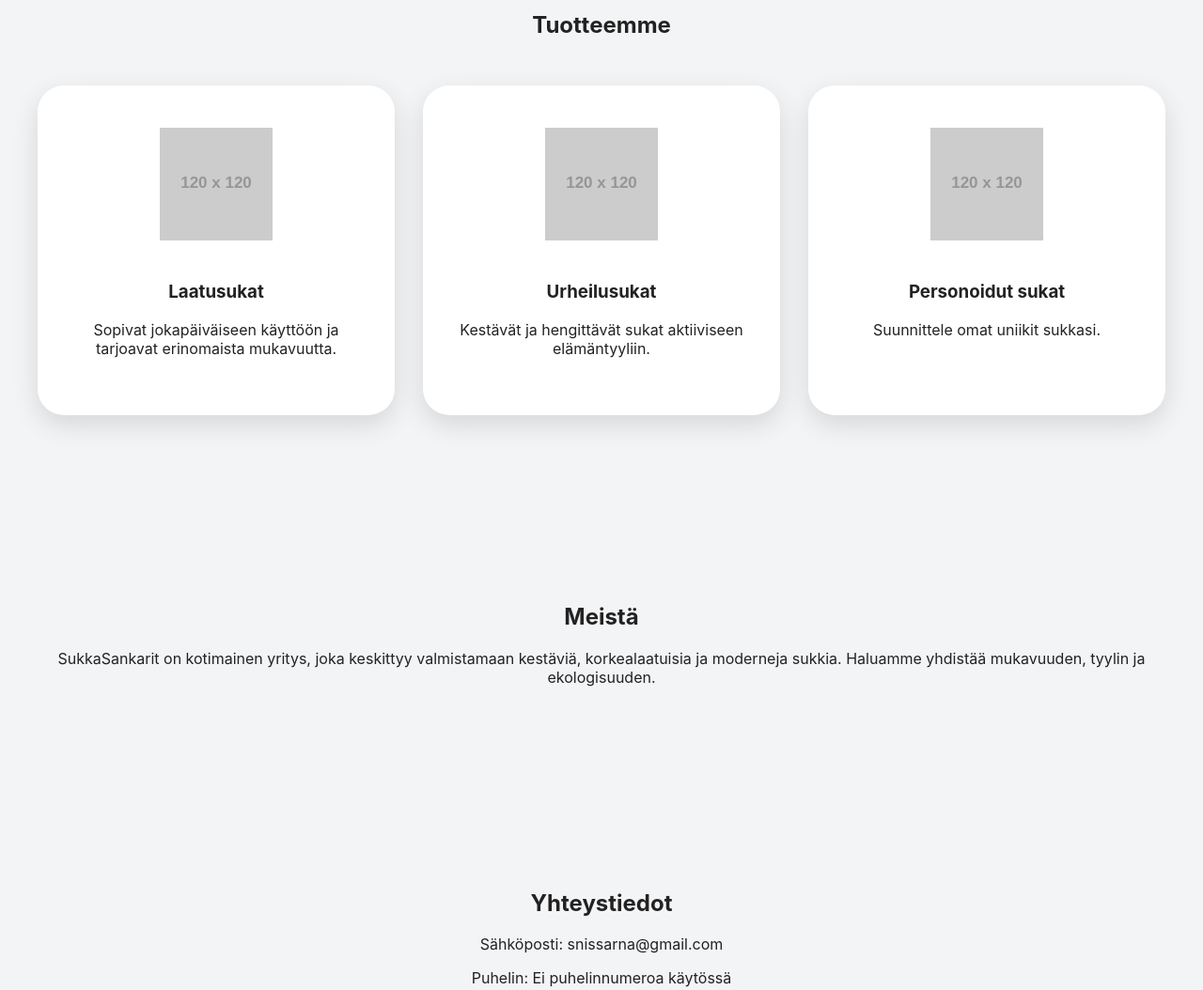
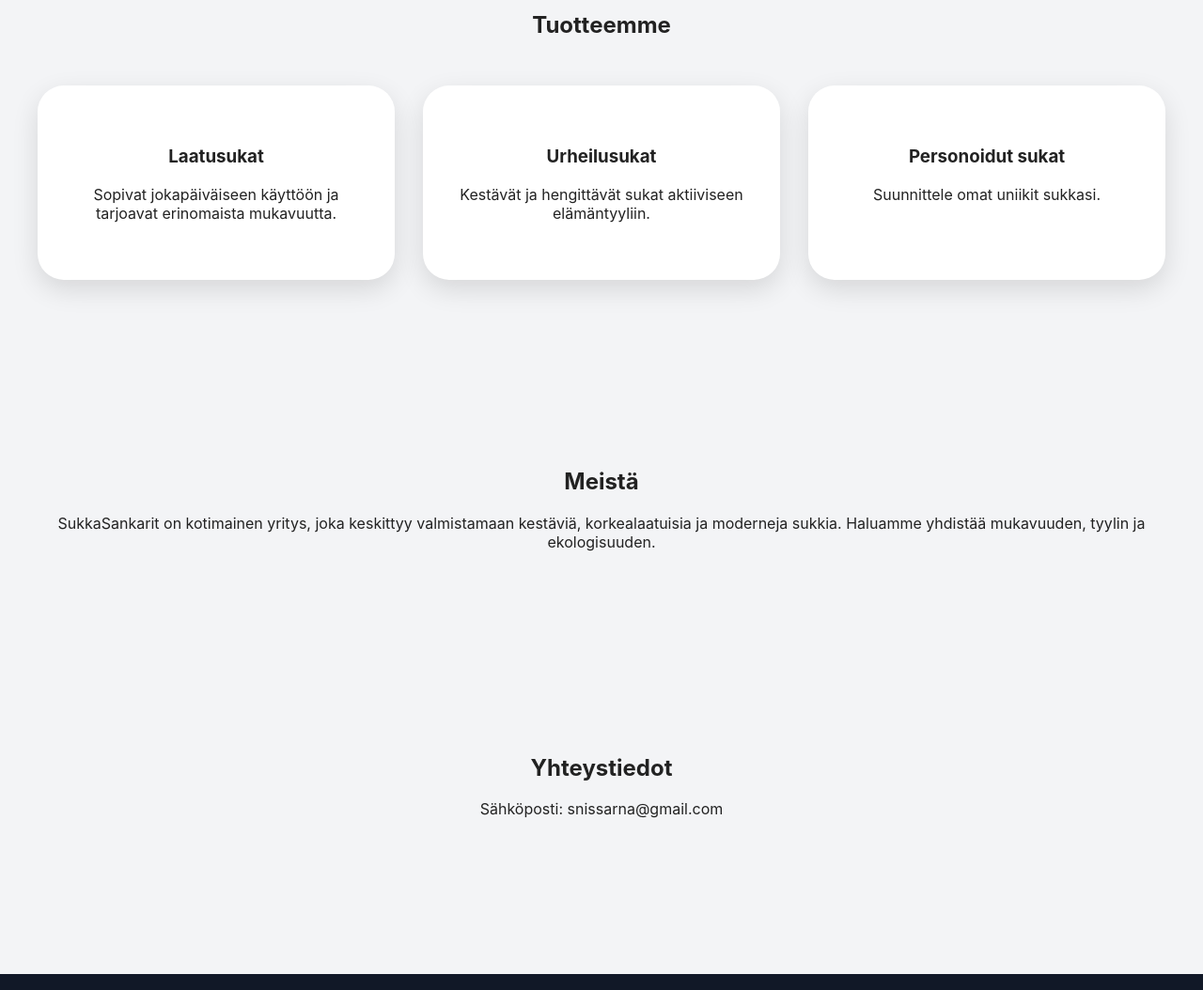
Before and after one commit to sukkasankarit/sukkasankarit.github.io, a plain HTML site: page index.html in a window 1280 px wide. Shown: the part 1200-2254 px from the top of the page at 94% size. Drawn offline with Linux system fonts and the light colour scheme; placeholder pictures from the web are drawn by us.

Commit message:
Add files via upload

```diff
--- a/index.html
+++ b/index.html
@@ -103,12 +103,7 @@
     }
     body.dark .card { background:#1f1f1f; }
 
-    .card img {
-      width: 120px;
-      height: 120px;
-      object-fit: contain;
-      margin-bottom: 20px;
-    }
+
 
     @keyframes fadein { to { opacity:1; } }
 
@@ -162,17 +157,17 @@
     <h2>Tuotteemme</h2>
     <div class="services">
       <div class="card">
-        <img src="https://via.placeholder.com/120" alt="Laatusukat" />
+
         <h3>Laatusukat</h3>
         <p>Sopivat jokapäiväiseen käyttöön ja tarjoavat erinomaista mukavuutta.</p>
       </div>
       <div class="card">
-        <img src="https://via.placeholder.com/120" alt="Urheilusukat" />
+
         <h3>Urheilusukat</h3>
         <p>Kestävät ja hengittävät sukat aktiiviseen elämäntyyliin.</p>
       </div>
       <div class="card">
-        <img src="https://via.placeholder.com/120" alt="Personoidut sukat" />
+
         <h3>Personoidut sukat</h3>
         <p>Suunnittele omat uniikit sukkasi.</p>
       </div>
@@ -187,7 +182,7 @@
   <section id="contact" class="section">
     <h2>Yhteystiedot</h2>
     <p>Sähköposti: snissarna@gmail.com</p>
-    <p>Puhelin: Ei puhelinnumeroa käytössä</p>
+
   </section>
 
   <footer style="padding: 60px 40px; background: #111827; color: white;">
@@ -205,7 +200,7 @@
       <div>
         <h4 style="font-size: 18px; margin-bottom: 12px;">Yhteys</h4>
         <p>Sähköposti: snissarna@gmail.com</p>
-        <p>Puhelin: Ei käytössä</p>
+
       </div>
     </div>
     <div style="text-align:center; margin-top:40px; opacity:0.6; font-size:14px;">© 2025 SukkaSankarit – Kaikki oikeudet pidätetään.</div>
```
